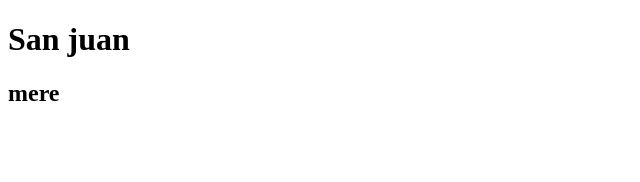
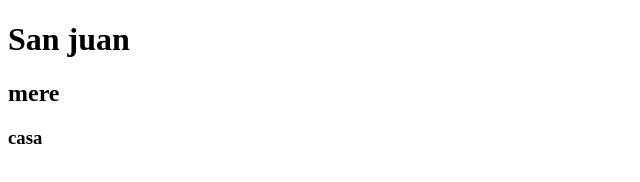
Before and after one commit to DixonPino/Barber-aLomoPlateado, a plain HTML site: page index.html in a window 1280 px wide. Shown: the full height of the page, 0-640 px from the left. Drawn offline with Linux system fonts and the light colour scheme.

Commit message:
cuarto commit

```diff
--- a/index.html
+++ b/index.html
@@ -9,6 +9,7 @@
 <body>
     <h1>San juan</h1>
     <h2>mere</h2>
+    <h3>casa</h3>
 
 </body>
 </html>
```
